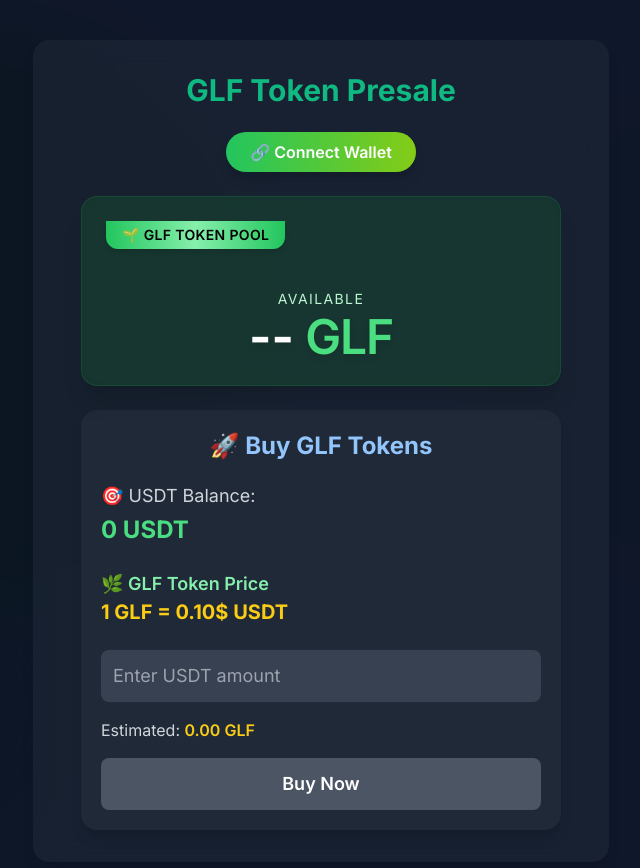
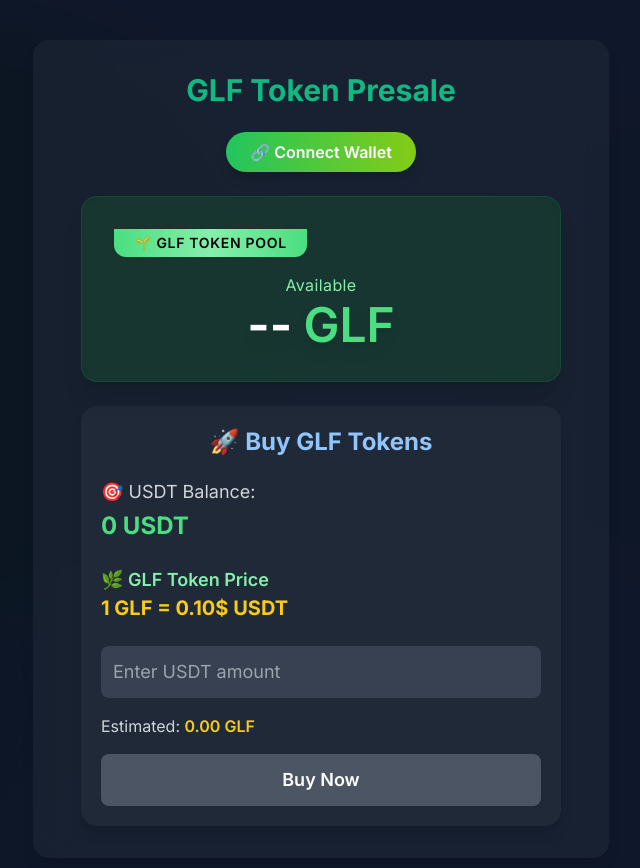
Before and after one commit to shopnilshovon/glf-presale-v2-, a React (Vite) app: page / in a window 1280 px wide. Shown: the top 868 px of the page, without its empty margins (319-959 px from the left). Built offline with nearby package versions, Linux system fonts and the light colour scheme.

Commit message:
Update TokenPoolInfo.jsx

```diff
--- a/src/components/TokenPoolInfo.jsx
+++ b/src/components/TokenPoolInfo.jsx
@@ -31,15 +31,15 @@ export default function TokenPoolInfo() {
 
   return (
     <div className="w-full px-4">
-      <div className="bg-green-900/40 backdrop-blur-md border border-green-600/20 shadow-xl rounded-2xl p-5 sm:p-6 relative overflow-hidden transition-all duration-300 hover:shadow-green-400/30">
+      <div className="bg-green-900/40 backdrop-blur-md border border-green-600/20 shadow-xl rounded-2xl p-6 sm:p-8 relative overflow-hidden transition-all duration-300 hover:shadow-green-400/30">
 
-        {/* Glowing Header */}
-        <div className="relative z-10 inline-block bg-gradient-to-r from-green-500 via-green-300 to-green-500 text-black px-4 py-1 rounded-b-xl font-semibold text-xs sm:text-sm tracking-wide shadow-md mb-4">
+        {/* Header */}
+        <h2 className="text-center text-xs sm:text-sm tracking-wider font-semibold bg-gradient-to-r from-green-400 via-green-300 to-green-400 text-black px-5 py-1 rounded-b-xl shadow mb-4 inline-block">
           🌱 GLF TOKEN POOL
-        </div>
+        </h2>
 
-        {/* Main content */}
-        <div className="flex flex-col items-center justify-center text-center mt-4 sm:mt-6">
+        {/* Content */}
+        <div className="text-center">
           {loading ? (
             <div className="flex flex-col items-center justify-center py-6">
               <div className="w-5 h-5 sm:w-6 sm:h-6 border-4 border-green-300 border-t-transparent rounded-full animate-spin"></div>
@@ -47,12 +47,12 @@ export default function TokenPoolInfo() {
             </div>
           ) : (
             <>
-              <p className="text-xs sm:text-sm text-green-200 uppercase tracking-widest mb-1">
+              <p className="text-green-300 text-sm sm:text-base tracking-wide mb-1">
                 Available
               </p>
-              <p className="text-3xl sm:text-5xl font-bold text-white drop-shadow-md break-words max-w-[90%] sm:max-w-full">
+              <p className="text-3xl sm:text-5xl font-bold text-white drop-shadow-lg">
                 {availableTokens ?? "--"}{" "}
-                <span className="text-green-400 font-semibold tracking-tight">GLF</span>
+                <span className="text-green-400 font-semibold">GLF</span>
               </p>
             </>
           )}
```
